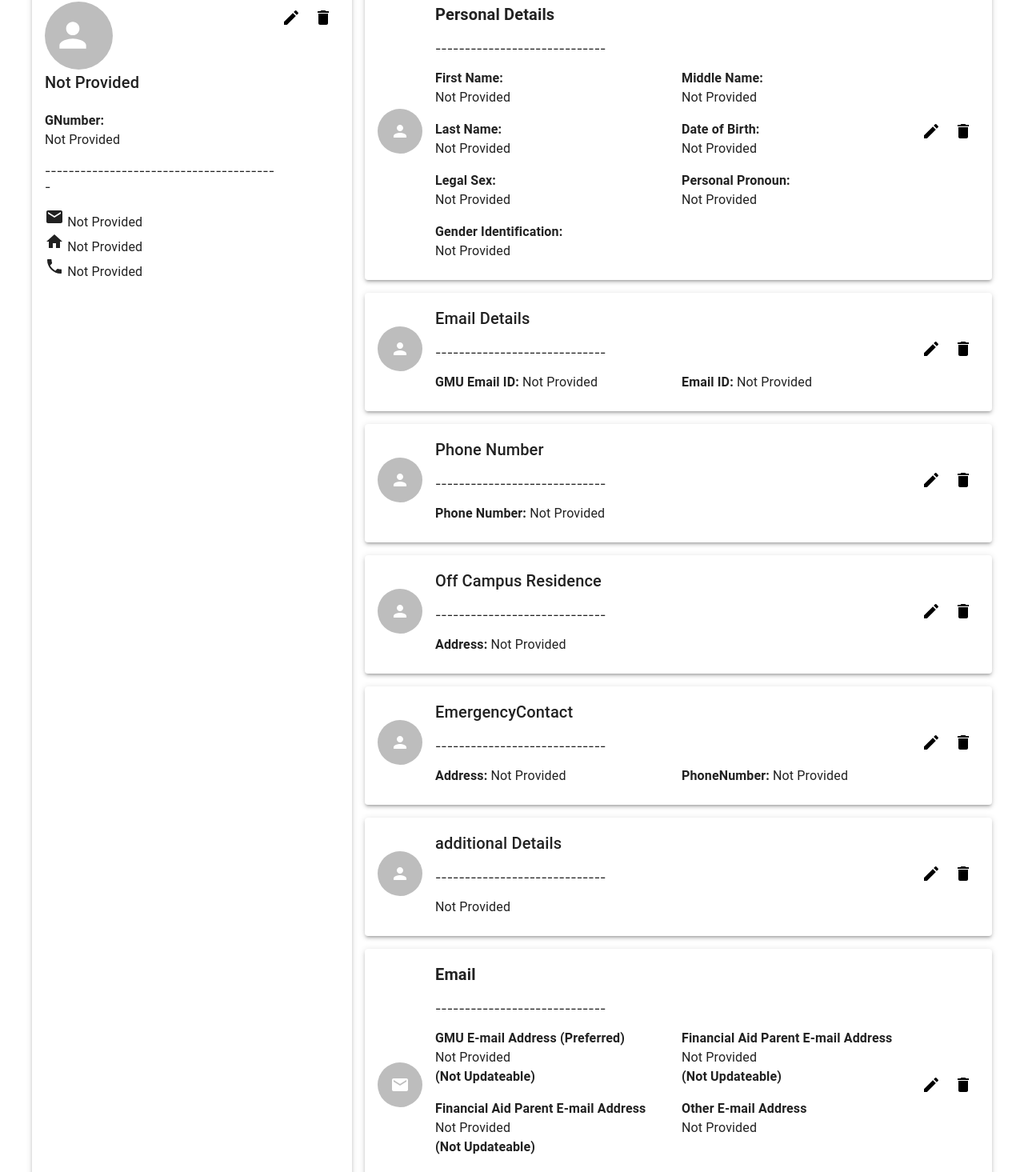
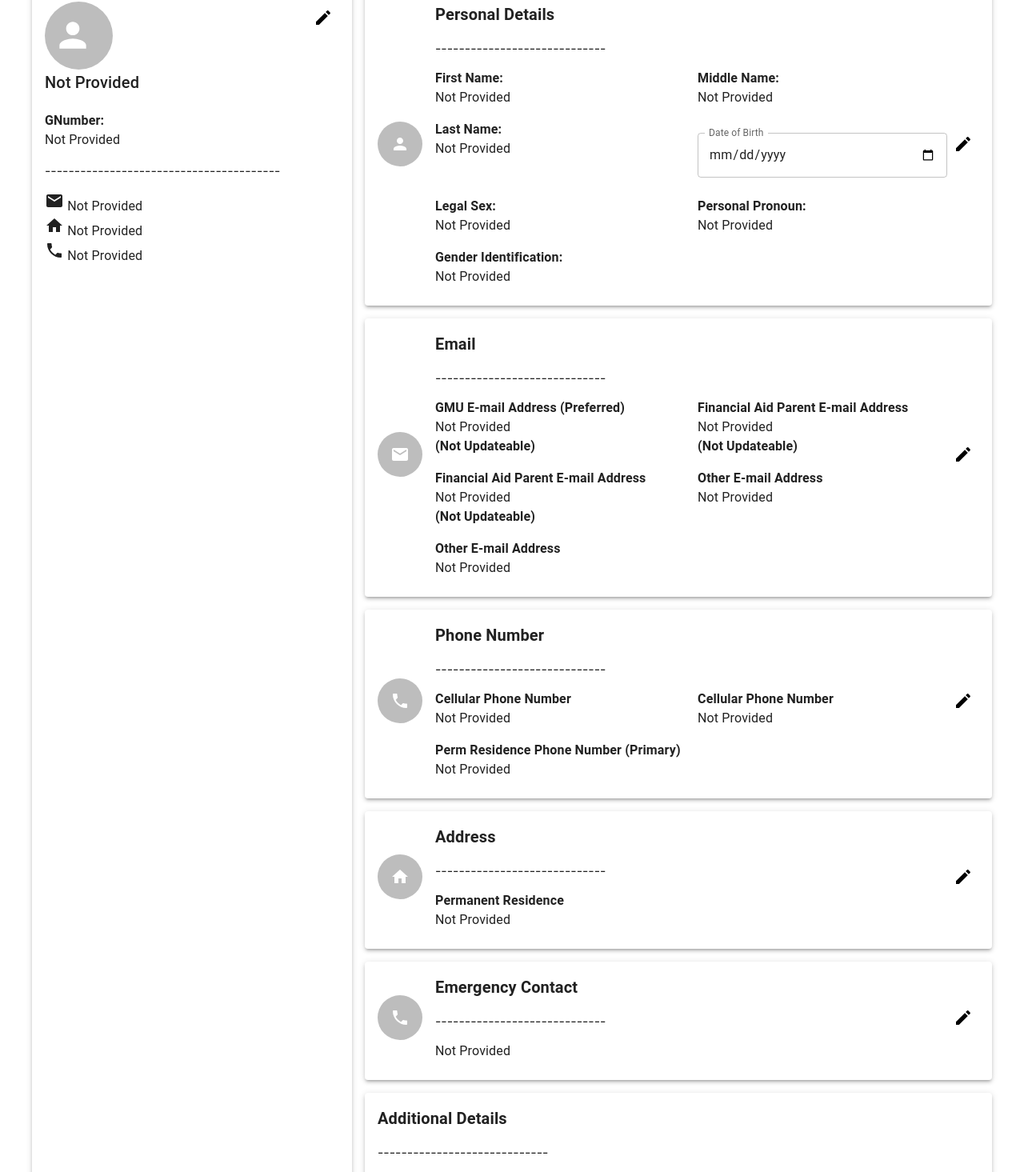
Before and after one commit to tejavardhanreddy01/patriot-web-redesign, a React (Create React App) app: page /personalprofile in a window 1280 px wide. Shown: the part 270-1735 px from the top of the page at 80% size. Built offline with nearby package versions, Linux system fonts and the light colour scheme.

Commit message:
3 Violations

```diff
--- a/src/Pages/PersonalInformation/PersonalProfile.js
+++ b/src/Pages/PersonalInformation/PersonalProfile.js
@@ -1,7 +1,7 @@
 import React, { useState } from 'react';
 import { Box, Typography, IconButton, Card, CardContent, TextField, Dialog, DialogTitle, DialogContent, DialogActions, Button, Avatar } from '@mui/material';
 import EditIcon from '@mui/icons-material/Edit';
-import DeleteIcon from '@mui/icons-material/Delete';
+// import DeleteIcon from '@mui/icons-material/Delete';
 import PersonIcon from '@mui/icons-material/Person';
 import HomeIcon from "@mui/icons-material/Home";
 import PhoneIcon from "@mui/icons-material/Phone";
@@ -11,10 +11,10 @@ import EmailIcon from "@mui/icons-material/Email";
 const PersonalProfile = () => {
     const [userInfo, setUserInfo] = useState({
         PersonalInfo: { UserName: '', Email: '', HomeAddress: '', PhoneNumber: '', GNumber: '' },
-        PersonalDetails: { FirstName: '', MiddleName: '', LastName: '', DOB: '', Sex: '', PersonalPronoun: '', GenderId: '' },
+        PersonalDetails: { FirstName: '', MiddleName: '', LastName: '', DateofBirth: '', Sex: '', PersonalPronoun: '', GenderIdentification: '' },
         Email: { GMUEmail: '', FAFSAParentEmail: '', FAFSAStudentEmail: '', OtherEmail1: '', OtherEmail2: '' },
         PhoneNumber: { phonenum1: '', phonenum2: '', premresphone: '' },
-        Address: { HomeAddress: '' },
+        Address: { PermanentAddress: '' },
         EmergencyContact: { EmergencyCont: '' },
         AdditionalDetails: { EthnicityRace: '', VeteranClass: '', DisabilityStatus: '' }
     });
@@ -36,12 +36,53 @@ const PersonalProfile = () => {
         handleClose();
     };
 
+    const isLetterOnly = (value) => /^[a-zA-Z\s]*$/.test(value);
+    const isIntegerOnly = (value) => /^\d*$/.test(value);
+
+
+
     const handleChange = (e, category) => {
         const { name, value } = e.target;
-        setUserInfo((prev) => ({
-            ...prev,
-            [category]: { ...prev[category], [name]: value },
-        }));
+        // Determine the field type based on the category
+        let isValid = true;
+
+        switch (name) {
+            case 'FirstName':
+            case 'MiddleName':
+            case 'LastName':
+            case 'UserName':
+            case 'Email':
+            case 'HomeAddress':
+            case 'PersonalPronoun':
+            case 'Sex':
+            case 'GenderIdentification':
+                isValid = isLetterOnly(value);
+                break;
+            case 'PhoneNumber':
+            case 'GNumber':
+            case 'phonenum1':
+            case 'phonenum2':
+            case 'premresphone':
+                isValid = isIntegerOnly(value);
+                break;
+            case 'DateofBirth':
+                // You can add any date validation here if needed
+                isValid = true; // Allow any input for now
+                break;
+            default:
+                break;
+        }
+
+
+        // Update state only if valid
+        if (isValid) {
+
+
+            setUserInfo((prev) => ({
+                ...prev,
+                [category]: { ...prev[category], [name]: value },
+            }));
+        }
     };
 
     const handleDelete = (category) => {
@@ -95,9 +136,7 @@ const PersonalProfile = () => {
                                 <IconButton onClick={() => handleOpen('PersonalInfo')}>
                                     <EditIcon sx={{ color: 'black' }} />
                                 </IconButton>
-                                <IconButton onClick={() => handleDelete('PersonalInfo')}>
-                                    <DeleteIcon sx={{ color: 'black' }} />
-                                </IconButton>
+
                             </Box>
                         </CardContent>
                     </Card>
@@ -118,141 +157,34 @@ const PersonalProfile = () => {
                                     <Typography><strong>First Name:</strong> <br />{userInfo.PersonalDetails.FirstName || 'Not Provided'}</Typography>
                                     <Typography><strong>Middle Name:</strong><br /> {userInfo.PersonalDetails.MiddleName || 'Not Provided'}</Typography>
                                     <Typography><strong>Last Name:</strong><br /> {userInfo.PersonalDetails.LastName || 'Not Provided'}</Typography>
-                                    <Typography><strong>Date of Birth:</strong> <br />{userInfo.PersonalDetails.DOB || 'Not Provided'}</Typography>
+                                    {/* Date of Birth as a Date Picker */}
+                                    <TextField
+                                        label="Date of Birth"
+                                        type="date"
+                                        name="Date of Birth"
+                                        value={userInfo.PersonalDetails.DOB || ''}
+                                        onChange={(e) => handleChange(e, 'PersonalDetails')}
+                                        InputLabelProps={{
+                                            shrink: true,
+                                        }}
+                                        fullWidth
+                                        margin="normal"
+                                    />
                                     <Typography><strong>Legal Sex:</strong><br /> {userInfo.PersonalDetails.Sex || 'Not Provided'}</Typography>
                                     <Typography><strong>Personal Pronoun:</strong> <br />{userInfo.PersonalDetails.PersonalPronoun || 'Not Provided'}</Typography>
-                                    <Typography><strong>Gender Identification:</strong><br /> {userInfo.PersonalDetails.GenderId || 'Not Provided'}</Typography>
+                                    <Typography><strong>Gender Identification:</strong><br /> {userInfo.PersonalDetails.GenderIdentification || 'Not Provided'}</Typography>
                                 </Box>
                             </Box>
                             <Box>
                                 <IconButton onClick={() => handleOpen('PersonalDetails')}>
                                     <EditIcon sx={{ color: 'black' }} />
                                 </IconButton>
-                                <IconButton onClick={() => handleDelete('PersonalDetails')}>
+                                {/* <IconButton onClick={() => handleDelete('PersonalDetails')}>
                                     <DeleteIcon sx={{ color: 'black' }} />
-                                </IconButton>
+                                </IconButton> */}
                             </Box>
                         </CardContent>
                     </Card>
-                    <Card sx={{ boxShadow: 3, flex: '1 1 auto' }}>
-                        <CardContent sx={{ display: 'flex', alignItems: 'center', justifyContent: 'space-between' }}>
-                            <Avatar sx={{ marginRight: 2, width: 56, height: 56 }}>
-                                <PersonIcon />
-                            </Avatar>
-                            <Box sx={{ flex: 1 }}>
-                                <Typography variant="h6">Email Details</Typography>
-                                <p>-----------------------------</p>
-                                <Box sx={{ display: 'grid', gridTemplateColumns: '1fr 1fr', gap: 2 }}>
-                                    <Typography><strong>GMU Email ID:</strong> {userInfo.PersonalDetails.GMUEmailID || 'Not Provided'}</Typography>
-                                    <Typography><strong>Email ID:</strong> {userInfo.PersonalDetails.EmailID || 'Not Provided'}</Typography>
-
-                                </Box>
-                            </Box>
-                            <Box>
-                                <IconButton onClick={() => handleOpen('Email')}>
-                                    <EditIcon sx={{ color: 'black' }} />
-                                </IconButton>
-                                <IconButton onClick={() => handleDelete('Email')}>
-                                    <DeleteIcon sx={{ color: 'black' }} />
-                                </IconButton>
-                            </Box>
-                        </CardContent>
-                    </Card>
-
-                    <Card sx={{ boxShadow: 3, flex: '1 1 auto' }}>
-                        <CardContent sx={{ display: 'flex', alignItems: 'center', justifyContent: 'space-between' }}>
-                            <Avatar sx={{ marginRight: 2, width: 56, height: 56 }}>
-                                <PersonIcon />
-                            </Avatar>
-                            <Box sx={{ flex: 1 }}>
-                                <Typography variant="h6">Phone Number</Typography>
-                                <p>-----------------------------</p>
-                                <Box sx={{ display: 'grid', gridTemplateColumns: '1fr 1fr', gap: 2 }}>
-                                    <Typography><strong>Phone Number:</strong> {userInfo.PersonalDetails.PhoneNumber || 'Not Provided'}</Typography>
-
-                                </Box>
-                            </Box>
-                            <Box>
-                                <IconButton onClick={() => handleOpen('PhoneNumber')}>
-                                    <EditIcon sx={{ color: 'black' }} />
-                                </IconButton>
-                                <IconButton onClick={() => handleDelete('PhoneNumber')}>
-                                    <DeleteIcon sx={{ color: 'black' }} />
-                                </IconButton>
-                            </Box>
-                        </CardContent>
-                    </Card>
-
-                    <Card sx={{ boxShadow: 3, flex: '1 1 auto' }}>
-                        <CardContent sx={{ display: 'flex', alignItems: 'center', justifyContent: 'space-between' }}>
-                            <Avatar sx={{ marginRight: 2, width: 56, height: 56 }}>
-                                <PersonIcon />
-                            </Avatar>
-                            <Box sx={{ flex: 1 }}>
-                                <Typography variant="h6">Off Campus Residence</Typography>
-                                <p>-----------------------------</p>
-                                <Box sx={{ display: 'grid', gridTemplateColumns: '1fr 1fr', gap: 2 }}>
-                                    <Typography><strong>Address:</strong> {userInfo.PersonalDetails.Address || 'Not Provided'}</Typography>
-
-                                </Box>
-                            </Box>
-                            <Box>
-                                <IconButton onClick={() => handleOpen('OffcampusResidence')}>
-                                    <EditIcon sx={{ color: 'black' }} />
-                                </IconButton>
-                                <IconButton onClick={() => handleDelete('OffcampusResidence')}>
-                                    <DeleteIcon sx={{ color: 'black' }} />
-                                </IconButton>
-                            </Box>
-                        </CardContent>
-                    </Card>
-                    <Card sx={{ boxShadow: 3, flex: '1 1 auto' }}>
-                        <CardContent sx={{ display: 'flex', alignItems: 'center', justifyContent: 'space-between' }}>
-                            <Avatar sx={{ marginRight: 2, width: 56, height: 56 }}>
-                                <PersonIcon />
-                            </Avatar>
-                            <Box sx={{ flex: 1 }}>
-                                <Typography variant="h6">EmergencyContact</Typography>
-                                <p>-----------------------------</p>
-                                <Box sx={{ display: 'grid', gridTemplateColumns: '1fr 1fr', gap: 2 }}>
-                                    <Typography><strong>Address:</strong> {userInfo.PersonalDetails.Address || 'Not Provided'}</Typography>
-                                    <Typography><strong>PhoneNumber:</strong> {userInfo.PersonalDetails.PhoneNumber || 'Not Provided'}</Typography>
-
-                                </Box>
-                            </Box>
-                            <Box>
-                                <IconButton onClick={() => handleOpen('EmergencyContact')}>
-                                    <EditIcon sx={{ color: 'black' }} />
-                                </IconButton>
-                                <IconButton onClick={() => handleDelete('EmergencyContact')}>
-                                    <DeleteIcon sx={{ color: 'black' }} />
-                                </IconButton>
-                            </Box>
-                        </CardContent>
-                    </Card>
-                    <Card sx={{ boxShadow: 3, flex: '1 1 auto' }}>
-                        <CardContent sx={{ display: 'flex', alignItems: 'center', justifyContent: 'space-between' }}>
-                            <Avatar sx={{ marginRight: 2, width: 56, height: 56 }}>
-                                <PersonIcon />
-                            </Avatar>
-                            <Box sx={{ flex: 1 }}>
-                                <Typography variant="h6">additional Details</Typography>
-                                <p>-----------------------------</p>
-                                <Box sx={{ display: 'grid', gridTemplateColumns: '1fr 1fr', gap: 2 }}>
-                                    <Typography><strong></strong> {userInfo.PersonalDetails.additionalDetails || 'Not Provided'}</Typography>
-                                </Box>
-                            </Box>
-                            <Box>
-                                <IconButton onClick={() => handleOpen('additionalDetails')}>
-                                    <EditIcon sx={{ color: 'black' }} />
-                                </IconButton>
-                                <IconButton onClick={() => handleDelete('additionalDetails')}>
-                                    <DeleteIcon sx={{ color: 'black' }} />
-                                </IconButton>
-                            </Box>
-                        </CardContent>
-                    </Card>
-
 
                     {/* Additional Information Card */}
                     <Card sx={{ boxShadow: 3, flex: '1 1 auto' }}>
@@ -276,9 +208,7 @@ const PersonalProfile = () => {
                                 <IconButton onClick={() => handleOpen('Email')}>
                                     <EditIcon sx={{ color: 'black' }} />
                                 </IconButton>
-                                <IconButton onClick={() => handleDelete('Email')}>
-                                    <DeleteIcon sx={{ color: 'black' }} />
-                                </IconButton>
+
                             </Box>
                         </CardContent>
                     </Card>
@@ -301,9 +231,7 @@ const PersonalProfile = () => {
                                 <IconButton onClick={() => handleOpen('PhoneNumber')}>
                                     <EditIcon sx={{ color: 'black' }} />
                                 </IconButton>
-                                <IconButton onClick={() => handleDelete('PhoneNumber')}>
-                                    <DeleteIcon sx={{ color: 'black' }} />
-                                </IconButton>
+
                             </Box>
                         </CardContent>
                     </Card>
@@ -316,17 +244,15 @@ const PersonalProfile = () => {
                                 <Typography variant="h6"><strong>Address</strong></Typography>
                                 <p>-----------------------------</p>
                                 <Box sx={{ display: 'grid', gridTemplateColumns: '1fr 1fr', gap: 2 }}>
-                                    <Typography><strong>Permanent Residence</strong> <br />{userInfo.Address.HomeAddress || 'Not Provided'}</Typography>
+                                    <Typography><strong>Permanent Residence</strong> <br />{userInfo.Address.PermanentAddress || 'Not Provided'}</Typography>
 
                                 </Box>
                             </Box>
                             <Box>
-                                <IconButton onClick={() => handleOpen('Home')}>
+                                <IconButton onClick={() => handleOpen('Address')}>
                                     <EditIcon sx={{ color: 'black' }} />
                                 </IconButton>
-                                <IconButton onClick={() => handleDelete('Home')}>
-                                    <DeleteIcon sx={{ color: 'black' }} />
-                                </IconButton>
+
                             </Box>
                         </CardContent>
                     </Card>
@@ -347,9 +273,7 @@ const PersonalProfile = () => {
                                 <IconButton onClick={() => handleOpen('EmergencyContact')}>
                                     <EditIcon sx={{ color: 'black' }} />
                                 </IconButton>
-                                <IconButton onClick={() => handleDelete('EmergencyContact')}>
-                                    <DeleteIcon sx={{ color: 'black' }} />
-                                </IconButton>
+
                             </Box>
                         </CardContent>
                     </Card>
@@ -369,9 +293,7 @@ const PersonalProfile = () => {
                                 <IconButton onClick={() => handleOpen('AdditionalDetails')}>
                                     <EditIcon sx={{ color: 'black' }} />
                                 </IconButton>
-                                <IconButton onClick={() => handleDelete('AdditionalDetails')}>
-                                    <DeleteIcon sx={{ color: 'black' }} />
-                                </IconButton>
+
                             </Box>
                         </CardContent>
                     </Card>
```
Also changed, not shown: src/components/header.js (+20 -1 lines).
